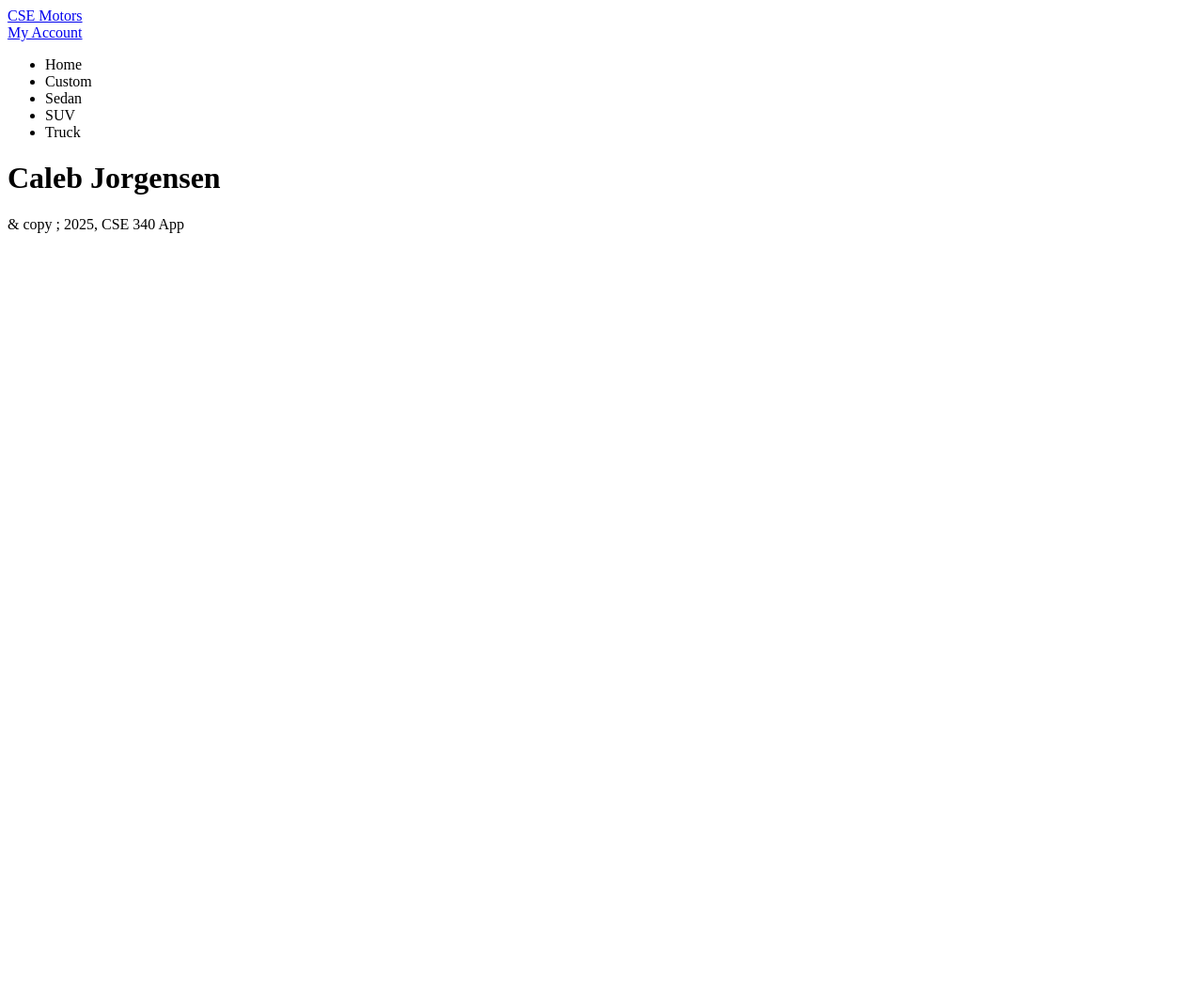
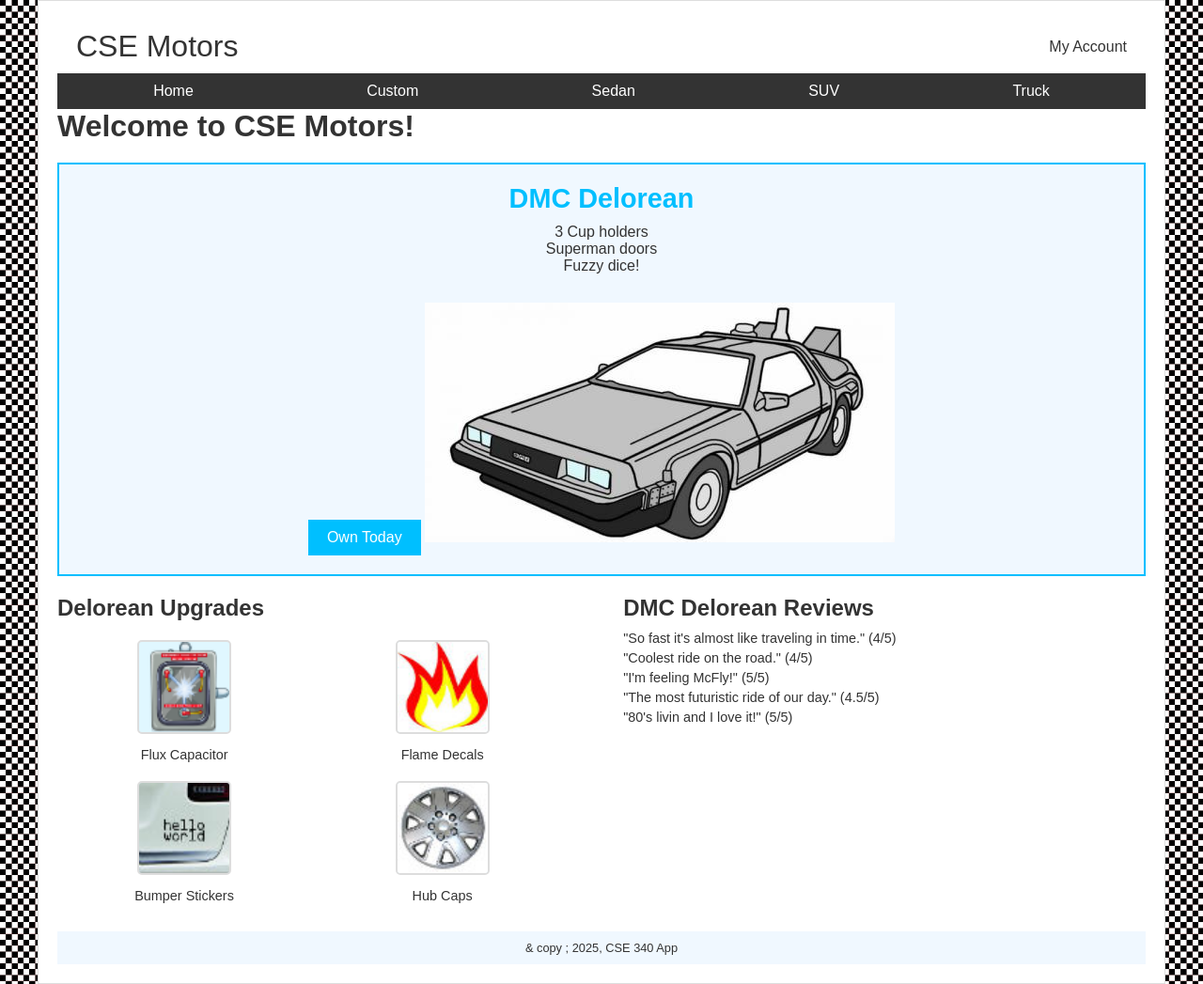
Before and after one commit to Calebjorgensen/CSE340-project, a Node server app: page / in a window 1280 px wide. Shown: the whole page at 94% size. Before the commit the page ends 248 px from the top, so only its background shows below. Run offline with Node 20, Linux system fonts and the light colour scheme; some libraries are stand-ins or nearby versions.

Commit message:
css updated

```diff
--- a/public/css/styles.css
+++ b/public/css/styles.css
@@ -1,6 +1,154 @@
-/******* Change Box Model ***************/
-*,
-*:before,
-*:after {
+/* General Reset */
+* {
+  margin: 0;
+  padding: 0;
   box-sizing: border-box;
 }
+
+body {
+  font-family: Arial, sans-serif;
+  background: url('/images/site/checkerboard.jpg') repeat;
+  color: #333;
+}
+
+/* Wrapper */
+#wrapper {
+  max-width: 1200px;
+  margin: 0 auto;
+  background-color: white;
+  border: 1px solid #ddd;
+  padding: 20px;
+}
+
+/* Header */
+#top-header {
+  display: flex;
+  justify-content: space-between;
+  align-items: center;
+  padding: 10px 20px;
+  background-color: white;
+}
+
+.siteName a {
+  font-size: 2rem;
+  text-decoration: none;
+  color: #333;
+}
+
+#tools a {
+  text-decoration: none;
+  color: #333;
+  font-size: 1rem;
+}
+
+/* Navigation */
+nav ul {
+  display: flex;
+  justify-content: space-around;
+  background-color: #333;
+  padding: 10px;
+  list-style: none;
+}
+
+nav ul li {
+  color: white;
+  cursor: pointer;
+}
+
+/* Highlight Section */
+#highlight {
+  text-align: center;
+  background-color: #f0f8ff;
+  border: 2px solid #00bfff;
+  padding: 20px;
+  margin-top: 20px;
+  position: relative;
+}
+
+#highlight h2 {
+  color: #00bfff;
+  font-size: 1.8rem;
+}
+
+#highlight ul {
+  list-style: none;
+  margin: 10px 0;
+  padding: 0;
+}
+
+#highlight button {
+  background-color: #00bfff;
+  color: white;
+  padding: 10px 20px;
+  border: none;
+  cursor: pointer;
+  margin-top: 10px;
+  font-size: 1rem;
+}
+
+#highlight img {
+  max-width: 100%;
+  height: auto;
+  margin-top: 20px;
+}
+
+/* Upgrades and Reviews Section */
+#sections {
+  display: flex;
+  justify-content: space-between;
+  margin-top: 20px;
+}
+
+#upgrades, #reviews {
+  width: 48%;
+}
+
+#upgrades h2, #reviews h2 {
+  margin-bottom: 10px;
+}
+
+.upgrade-item {
+  display: inline-block;
+  text-align: center;
+  margin: 10px;
+  width: 45%;
+}
+
+.upgrade-item img {
+  width: 100px;
+  height: 100px;
+  border: 2px solid #ddd;
+  border-radius: 5px;
+  background-color: #e0f7ff;
+}
+
+.upgrade-item p {
+  margin-top: 10px;
+  font-size: 0.9rem;
+}
+
+#reviews ul {
+  list-style: none;
+  padding: 0;
+}
+
+#reviews li {
+  margin: 5px 0;
+  font-size: 0.9rem;
+}
+
+/* Footer */
+footer {
+  text-align: center;
+  padding: 10px;
+  background-color: #f0f8ff;
+  margin-top: 20px;
+  font-size: 0.8rem;
+}
+
+/* Background Checkerboard */
+body {
+  background-image: url('/images/site/checkerboard.jpg');
+  background-size: 50px 50px;
+  background-repeat: repeat;
+}
--- a/views/index.ejs
+++ b/views/index.ejs
@@ -1 +1,47 @@
-<h1>Caleb Jorgensen</h1>
+<h1>Welcome to CSE Motors!</h1>
+<section id="highlight">
+    <h2>DMC Delorean</h2>
+    <ul>
+        <li>3 Cup holders</li>
+        <li>Superman doors</li>
+        <li>Fuzzy dice!</li>
+    </ul>
+    <button>Own Today</button>
+    <img src="/images/vehicles/delorean.jpg" alt="DMC Delorean">
+</section>
+
+
+<div id="sections">
+    <!-- Upgrades Section -->
+    <section id="upgrades">
+        <h2>Delorean Upgrades</h2>
+        <div class="upgrade-item">
+            <img src="/images/upgrades/flux-cap.png" alt="Flux Capacitor">
+            <p>Flux Capacitor</p>
+        </div>
+        <div class="upgrade-item">
+            <img src="/images/upgrades/flame.jpg" alt="Flame Decals">
+            <p>Flame Decals</p>
+        </div>
+        <div class="upgrade-item">
+            <img src="/images/upgrades/bumper_sticker.jpg" alt="Bumper Stickers">
+            <p>Bumper Stickers</p>
+        </div>
+        <div class="upgrade-item">
+            <img src="/images/upgrades/hub-cap.jpg" alt="Hub Caps">
+            <p>Hub Caps</p>
+        </div>
+    </section>
+
+    <!-- Reviews Section -->
+    <section id="reviews">
+        <h2>DMC Delorean Reviews</h2>
+        <ul>
+            <li>"So fast it's almost like traveling in time." (4/5)</li>
+            <li>"Coolest ride on the road." (4/5)</li>
+            <li>"I'm feeling McFly!" (5/5)</li>
+            <li>"The most futuristic ride of our day." (4.5/5)</li>
+            <li>"80's livin and I love it!" (5/5)</li>
+        </ul>
+    </section>
+</div>
```
